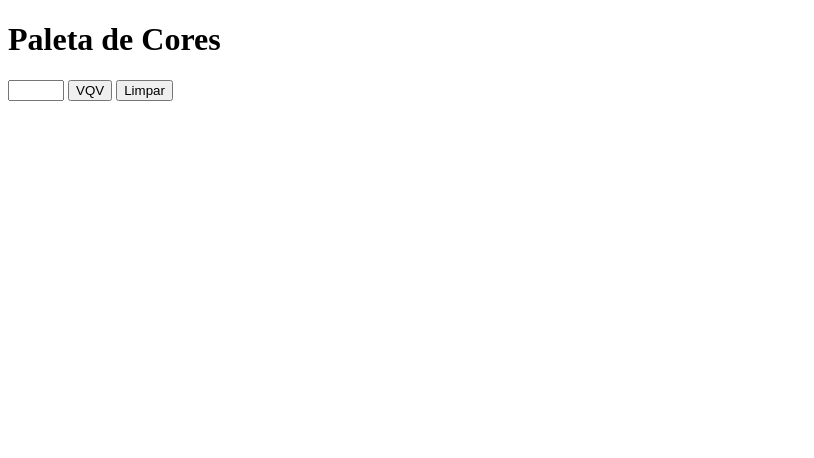
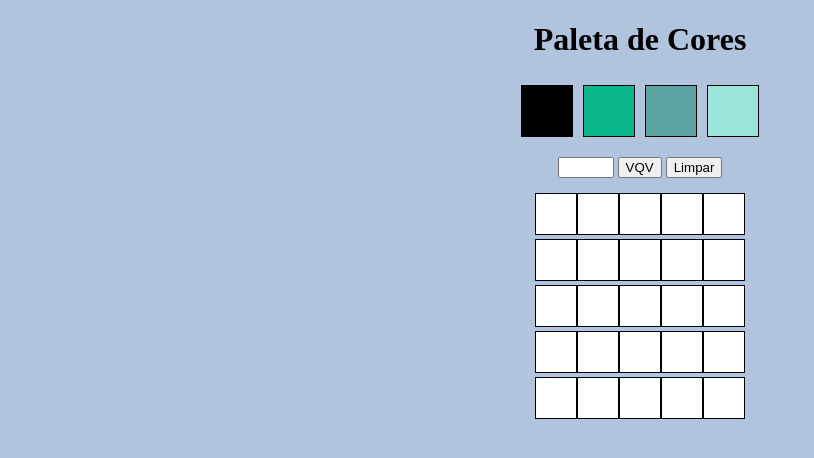
Before and after one commit to Maysa-B/pixels-art, a plain HTML site: page index.html in a window 1280 px wide. Shown: the whole page, without its empty margins (0-814 px from the left). Drawn offline with Linux system fonts and the light colour scheme; the site is published under a folder, as on GitHub Pages, so addresses that start at the root find nothing.

Commit message:
Update: importações

```diff
--- a/index.html
+++ b/index.html
@@ -5,7 +5,7 @@
     <meta charset="UTF-8">
     <meta http-equiv="X-UA-Compatible" content="IE=edge">
     <meta name="viewport" content="width=device-width, initial-scale=1.0">
-    <link rel="stylesheet" href="/style.css">
+    <link rel="stylesheet" href="style.css">
     <title>Pixels art</title>
 </head>
 
@@ -24,7 +24,7 @@
 
     </section>
 
-    <script src="/script.js"></script>
+    <script src="script.js"></script>
 </body>
 
 </html>
--- a/script.js
+++ b/script.js
@@ -131,9 +131,6 @@ function createBoard() {
         number = input;
     }
 
-    console.log(pixelscriados);
-    console.log(number);
-
     if (input == '') {
         alert('Board Inválido!');
     } else {
@@ -170,6 +167,8 @@ function createBoard() {
 
         }
     }
+
+    addListener();
 }
 
 function deleteBoard() {
```
Also changed, not shown: 1 other file.
